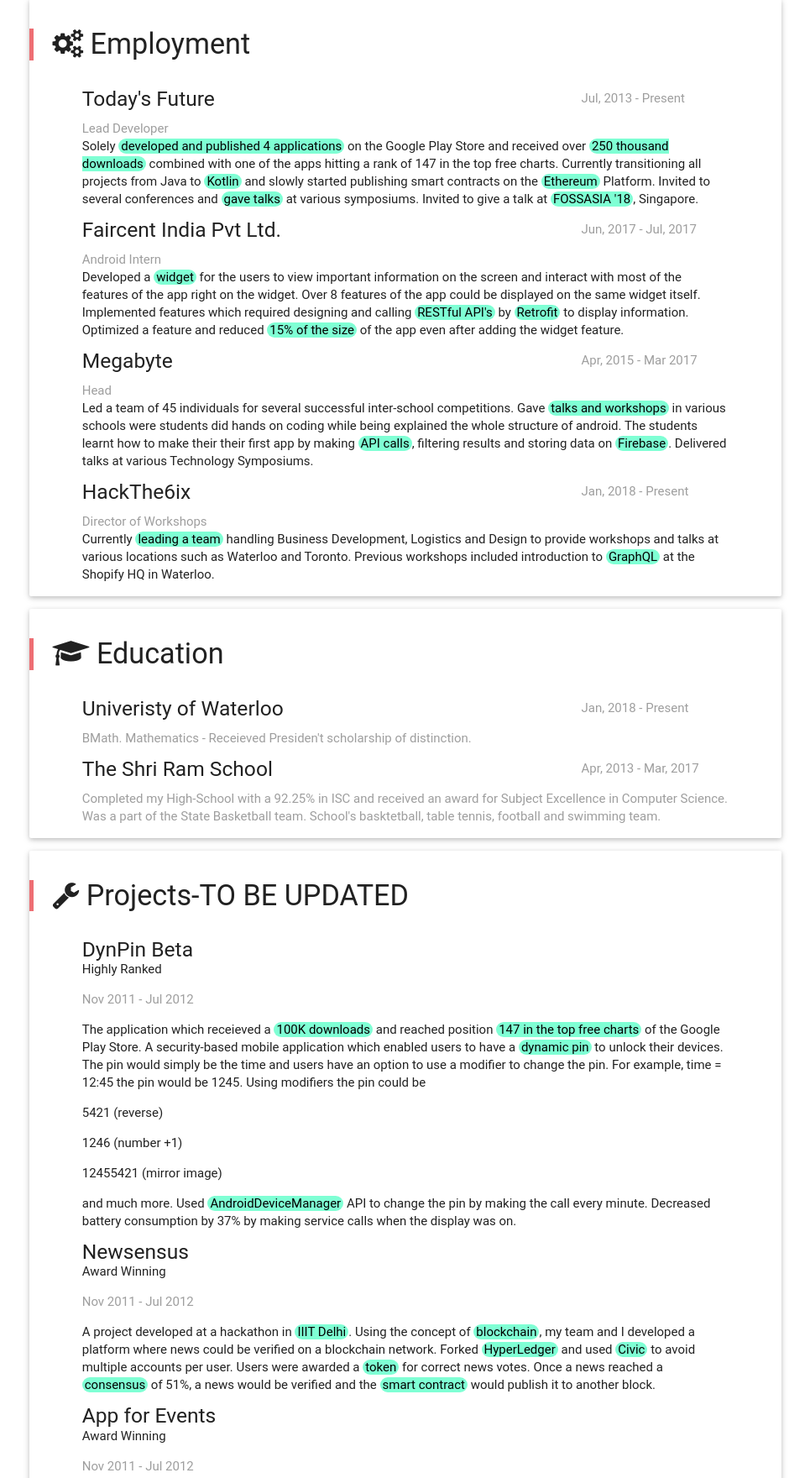
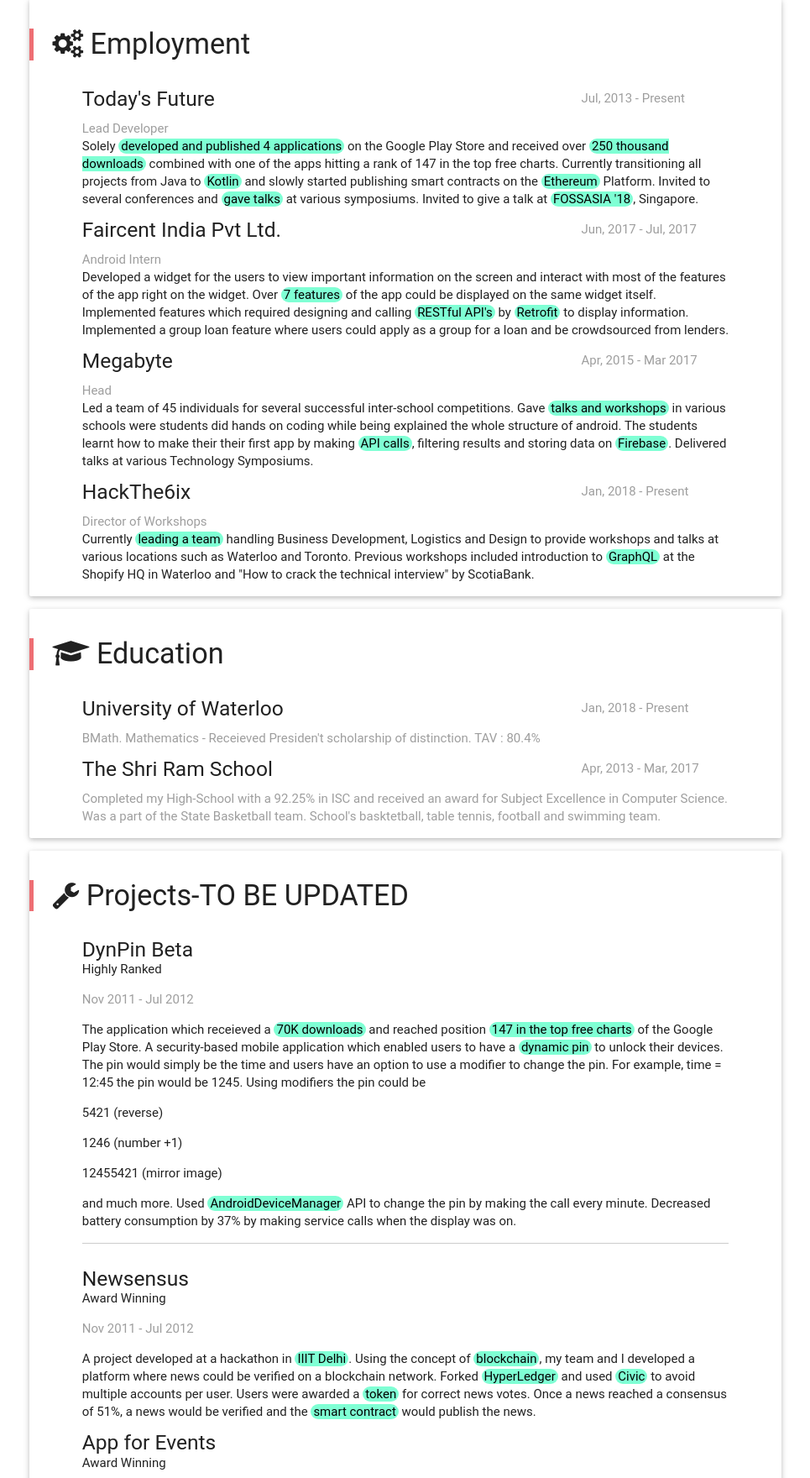
Before and after one commit to RxMz/static-website, a plain HTML site: page index.html in a window 1280 px wide. Shown: the part 155-1915 px from the top of the page at 84% size, without its empty margins (157-1122 px from the left). Drawn offline with Linux system fonts and the light colour scheme; a web font is replaced by a local one.

Commit message:
Added more info

```diff
--- a/index.html
+++ b/index.html
@@ -50,7 +50,7 @@
                   <div class="col s12 m8 l9"><h5>Faircent India Pvt Ltd.</h5></div>
                   <div class="col s12 m4 l3 timeframe"><p>Jun, 2017 - Jul, 2017</p></div>
                   <div class="col s12 grey-text grey-lighten-1">Android Intern</div>
-                  <div class="col s12">Developed a <mark>widget</mark> for the users to view important information on the screen and interact with most of the features of the app right on the widget. Over 8 features of the app could be displayed on the same widget itself. Implemented features which required designing and calling <mark>RESTful API's</mark> by <mark>Retrofit</mark> to display information. Optimized a feature and reduced <mark>15% of the size</mark> of the app even after adding the widget feature. </div>
+                  <div class="col s12">Developed a widget for the users to view important information on the screen and interact with most of the features of the app right on the widget. Over <mark>7 features</mark> of the app could be displayed on the same widget itself. Implemented features which required designing and calling <mark>RESTful API's</mark> by <mark>Retrofit</mark> to display information. Implemented a group loan feature where users could apply as a group for a loan and be crowdsourced from lenders. </div>
                </div>
                <div class="row">
                   <div class="col s12 m8 l9"><h5>Megabyte</h5></div>
@@ -62,7 +62,7 @@
                   <div class="col s12 m8 l9"><h5>HackThe6ix</h5></div>
                   <div class="col s12 m4 l3 timeframe"><p>Jan, 2018 - Present</p></div>
                   <div class="col s12 grey-text grey-lighten-1">Director of Workshops</div>
-                  <div class="col s12">Currently <mark>leading a team</mark> handling Business Development, Logistics and Design to provide workshops and talks at various locations such as Waterloo and Toronto. Previous workshops included introduction to <mark>GraphQL</mark> at the Shopify HQ in Waterloo.</div>
+                  <div class="col s12">Currently <mark>leading a team</mark> handling Business Development, Logistics and Design to provide workshops and talks at various locations such as Waterloo and Toronto. Previous workshops included introduction to <mark>GraphQL</mark> at the Shopify HQ in Waterloo and "How to crack the technical interview" by ScotiaBank.</div>
                </div>
             </div>
          </div> <!--- ADD CLARIFAI PROJECT-->
@@ -73,9 +73,9 @@
             <blockquote><h4><i class="fa fa-graduation-cap"></i>&nbsp;Education</h4></blockquote>
             <div class="data-section">
                <div class="row">
-                  <div class="col s12 m8 l9"><h5>Univeristy of Waterloo</h5></div>
+                  <div class="col s12 m8 l9"><h5>University of Waterloo</h5></div>
                   <div class="col s12 m4 l3 timeframe"><p>Jan, 2018 - Present</p></div>
-                  <div class="col s12 grey-text grey-lighten-1">BMath. Mathematics - Receieved Presiden't scholarship of distinction.</div>
+                  <div class="col s12 grey-text grey-lighten-1">BMath. Mathematics - Receieved Presiden't scholarship of distinction. TAV : 80.4%</div>
                </div>
                <div class="row">
                   <div class="col s12 m8 l9"><h5>The Shri Ram School</h5></div>
@@ -96,20 +96,21 @@
                         <div class="col s12"><h5>DynPin Beta</h5> <h7>Highly Ranked</h7></div>
                         <div class="col s12 left-align timeframe"><p>Nov 2011 - Jul 2012</p></div>
                      </div>
-                     <div class="summary-text">The application which receieved a <mark>100K downloads</mark> and reached position <mark>147 in the top free charts</mark> of the Google Play Store. A security-based mobile application which enabled users to have a <mark>dynamic pin</mark> to unlock their devices. The pin would simply be the time and users have an option to use a modifier to change the pin. For example, time = 12:45 the pin would be 1245. Using modifiers the pin could be
+                     <div class="summary-text">The application which receieved a <mark>70K downloads</mark> and reached position <mark>147 in the top free charts</mark> of the Google Play Store. A security-based mobile application which enabled users to have a <mark>dynamic pin</mark> to unlock their devices. The pin would simply be the time and users have an option to use a modifier to change the pin. For example, time = 12:45 the pin would be 1245. Using modifiers the pin could be
                         <ul> 5421 (reverse) </ul>
                         <ul> 1246 (number +1)</ul>
                         <ul> 12455421 (mirror image)</ul>
                         and much more. Used <mark>AndroidDeviceManager</mark> API to change the pin by making the call every minute. Decreased battery consumption by 37% by making service calls when the display was on.</div>
                   </div>
                </div>
+               <hr>
                <div class="row">
                   <div class="col s12">
                      <div class="row">
                         <div class="col s12"><h5>Newsensus</h5> <h7> Award Winning</h7></div>
                         <div class="col s12 left-align timeframe"><p>Nov 2011 - Jul 2012</p></div>
                      </div>
-                     <div class="summary-text">A project developed at a hackathon in <mark>IIIT Delhi</mark>. Using the concept of <mark>blockchain</mark>, my team and I developed a platform where news could be verified on a blockchain network. Forked <mark>HyperLedger</mark> and used <mark>Civic</mark> to avoid multiple accounts per user. Users were awarded a <mark>token</mark> for correct news votes. Once a news reached a <mark>consensus</mark> of 51%, a news would be verified and the <mark>smart contract</mark> would publish it to another block. </div>
+                     <div class="summary-text">A project developed at a hackathon in <mark>IIIT Delhi</mark>. Using the concept of <mark>blockchain</mark>, my team and I developed a platform where news could be verified on a blockchain network. Forked <mark>HyperLedger</mark> and used <mark>Civic</mark> to avoid multiple accounts per user. Users were awarded a <mark>token</mark> for correct news votes. Once a news reached a consensus of 51%, a news would be verified and the <mark>smart contract</mark> would publish the news. </div>
                   </div>
                </div>
                <div class="row">
```
